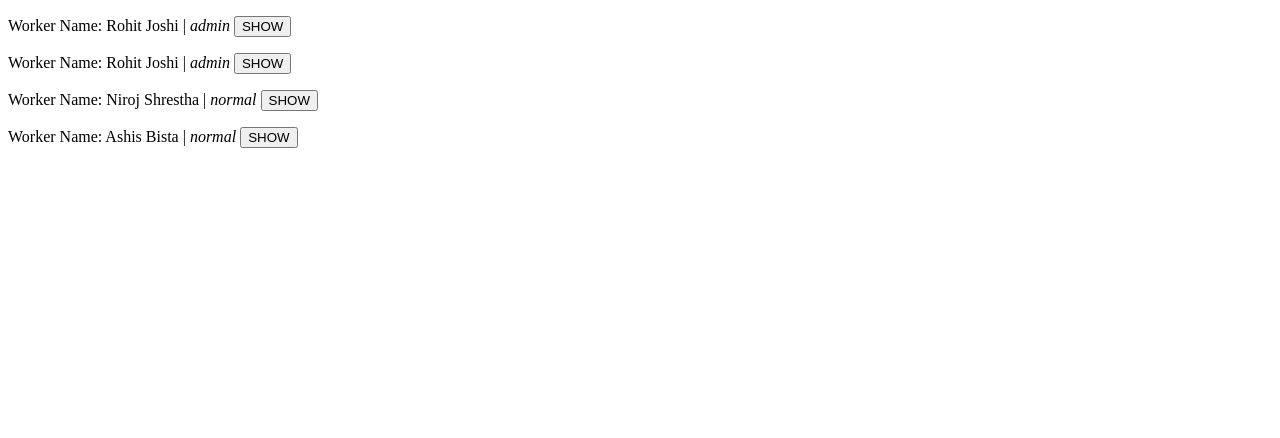
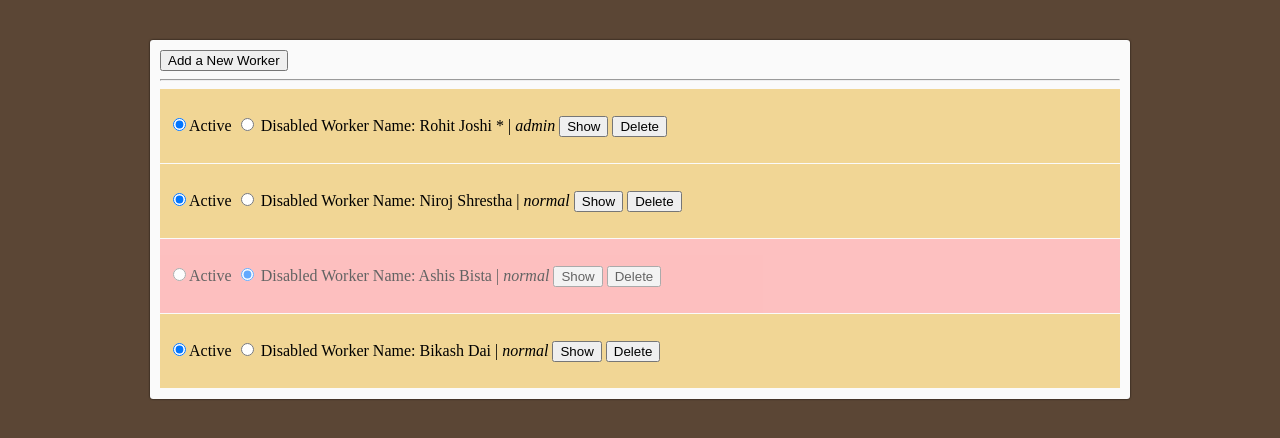
Before and after one commit to RohitRox/backbone_init, a plain HTML site: page index.html in a window 1280 px wide. Drawn offline with Linux system fonts and the light colour scheme.

Commit message:
backbone MVC, events and etc

```diff
--- a/index.html
+++ b/index.html
@@ -4,10 +4,42 @@
         <meta charset="UTF-8" />
         <title>Backbone.js</title>
     </head>
+    <style type="text/css">
+
+    body{
+        background: #5B4635;
+        margin: 0;
+        padding: 0px;
+    }
+    #wrapper{
+        width: 960px;
+        padding: 10px;
+        background: #fafafa;
+        box-shadow: 0px 0px 2px rgba(0,0,0,.9);
+        margin: 0 auto;
+        margin-top: 40px;
+        border-radius: 3px;
+    }
+    .worker_list > div{
+        background: #F1D695;
+        margin-bottom: 1px;
+        padding: 10px 8px;
+    }
+    .worker_list div.disabled{
+        background: #f99;
+        opacity: .6;
+    }
+    </style>
     <body>
+        <div id="wrapper">
+            <div id="worker_list"></div>
+            <button id="add_worker">Add a New Worker</button>
+            <hr />
+            <div id="worker_collection"></div>
+        </div>
 
-        <div id="worker_list"></div>
-        <div id="worker_collection"></div>
+
+
         <script src="js/jquery.js"></script>
         <script src="js/Underscore-min.js"></script>
         <script src="js/Backbone-min.js"></script>
--- a/js/app.js
+++ b/js/app.js
@@ -1,12 +1,16 @@
 $(document).ready(function(){
 
 	var workers = [
-        { name: "Rohit Joshi", address: "Maiti Devi, Anamnagar", tel: "0123456789", email: "rohit@me.com", reward: 68 , quality_score: 66, type : "admin"},
-        { name: "Niroj Shrestha", address: "Satdobato, Lalitpur", tel: "11112222", email: "niroj@me.com", reward: 1024 , quality_score: 48},
-        { name: "Ashis Bista", address: "Kirtipur, Balkhu", tel: "99990000", email: "ashis@me.com", reward: 2010 , quality_score: 86 }
+        { id: '1', status: 'active', name: "Rohit Joshi", address: "Maiti Devi, Anamnagar", tel: "0123456789", email: "rohit@me.com", reward: 68 , quality_score: 66, type : "admin"},
+        { id: '2', status: 'active', name: "Niroj Shrestha", address: "Satdobato, Lalitpur", tel: "11112222", email: "niroj@me.com", reward: 1024 , quality_score: 48},
+        { id: '3', status: 'disabled', name: "Ashis Bista", address: "Kirtipur, Balkhu", tel: "99990000", email: "ashis@me.com", reward: 2010 , quality_score: 86 },
+        { id: '4', status: 'active', name: "Bikash Dai", address: "Patan, KTM", tel: "12341234", email: "bikash@me.com", reward: 1090 , quality_score: 96 }
     ];
 
-    var Worker = Backbone.Model.extend({ defaults:{ type : "normal"  }  });
+    var Worker = Backbone.Model.extend({ defaults:{ type : "normal"  },
+    change_state: function(state_val){
+        this.set({ status: state_val});
+    } });
 
   //   var WorkerView = Backbone.View.extend({
 		// render : function(){
@@ -16,18 +20,41 @@ $(document).ready(function(){
   //   });
 
     var WorkerView = Backbone.View.extend({
-        template: _.template("<p> Worker Name: <%= name %> | <i> <%= type %> </i> <button>SHOW</button></p>"),
+        show_template: _.template("<p class='details'> Address: <%= address %> | Tel: <%= tel %> | Quality Score: <%= quality_score %></p>"),
+        template: _.template("<p> <input type='radio' value ='active' name='status_<% print(id) %>' <% if (status=='active') print('checked') %> />Active <input value ='disabled' type='radio' name='status_<% print(id) %>' <% if (status=='disabled') print('checked') %> /> Disabled Worker Name: <%= name %> <% if (type=='admin') print ('*') %> | <i> <%= type %> </i> <button class='expand'>Show</button> <button class='destroy'>Delete</button></p>"),
         render : function(){
             //html = "<p>Worker: "+this.model.get('name')+" | <i>"+this.model.get("type")+"</i></p>";
             var attributes  = this.model.toJSON();
-            $(this.el).html(this.template(attributes    ));
+            $(this.el).html(this.template(attributes));
+            if (this.model.get('status') == 'disabled') {
+                $(this.el).addClass('disabled'); }else { $(this.el).removeClass('disabled'); }
+        },
+        initialize: function(){
+            this.model.on('change', this.render, this);
+            this.model.on('destroy', this.remove, this);
         },
         events : {
-            "click button" : "show_worker"
+            "click .expand" : "show_worker",
+            "click .close" : "close_worker",
+            "change input[type='radio']": "change_state",
+            'click .destroy': "delete_worker"
         },
-        show_worker : function(){
-            console.log(this.model.toJSON());
-            //alert(this.to_JSON());
+        show_worker : function(e){
+            $(e.currentTarget).removeClass('expand').addClass('close').text('Hide');
+            $(this.el).append(this.show_template(this.model.toJSON()));
+            //$(this).append(this.el);
+        },
+        close_worker: function(e){
+            $(e.currentTarget).removeClass('close').addClass('expand').text('Show');
+            $(this.el).find('.details').remove();
+        },
+        change_state: function(e){
+            this.model.change_state( $(e.currentTarget).val() );
+            //this.render();
+        },
+        delete_worker: function(e){
+            //this.model.destroy();
+            $(this.el).remove();
         }
     });
 
@@ -37,9 +64,9 @@ $(document).ready(function(){
 
     var worker_view = new WorkerView({ model: my_worker, tagName: 'section'});
 
-    worker_view.render();
+    //worker_view.render();
 
-    $('#worker_list').html( worker_view.el );
+    //$('#worker_list').html( worker_view.el );
 
     // my_worker.on('myevent', function(){ alert('myevent occured.'); });
 
@@ -57,24 +84,35 @@ $(document).ready(function(){
     });
 
     var WorkerCollView = Backbone.View.extend({
+        tagName:'section',
+        className: 'worker_list',
+        initialize: function(){
+            this.collection.on('add', this.renderItem, this);
+        },
         render: function () {
-            var div = $('<div />');
-            _.each( this.collection.models, function (w) {
-                this_worker = new WorkerView({ model: w });
-                this_worker.render();
-                div.append(this_worker.el);
-            });
+            this.collection.forEach( this.renderItem, this );
+            return this;
 
-            $(this.el).html(div);
-
+        },
+        renderItem: function(worker){
+            var this_worker = new WorkerView({ model: worker });
+            this_worker.render();
+            $(this.el).append(this_worker.el);
         }
     });
 
     var workers_coll = new WorkerColl(workers);
 
     var worker_coll_view = new WorkerCollView({ collection: workers_coll });
+
     worker_coll_view.render();
-    //console.log(worker_coll_view);
+    //console.log(worker_coll_view.el);
     $('#worker_collection').html(worker_coll_view.el);
 
+    $('#add_worker').click(function(){
+        var id = Math.floor(Math.random()*100) + 5;
+        var new_worker = new Worker({ id: id, status: 'active', name: "New Man Dai", address: "New Patan, KTM", tel: "777000", email: "newguy@me.com", reward: 465 , quality_score: 98 });
+        workers_coll.add(new_worker);
+    });
+
 });
```
